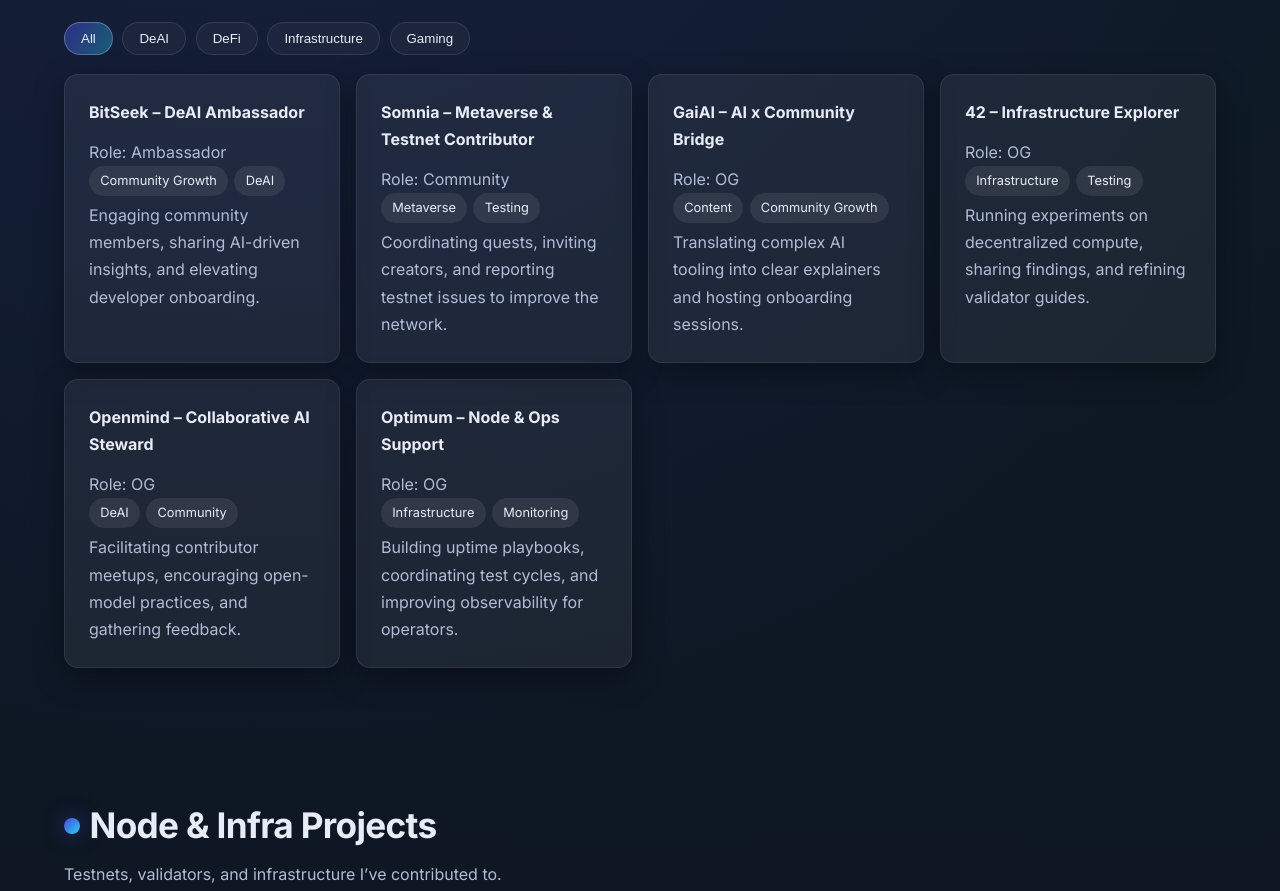
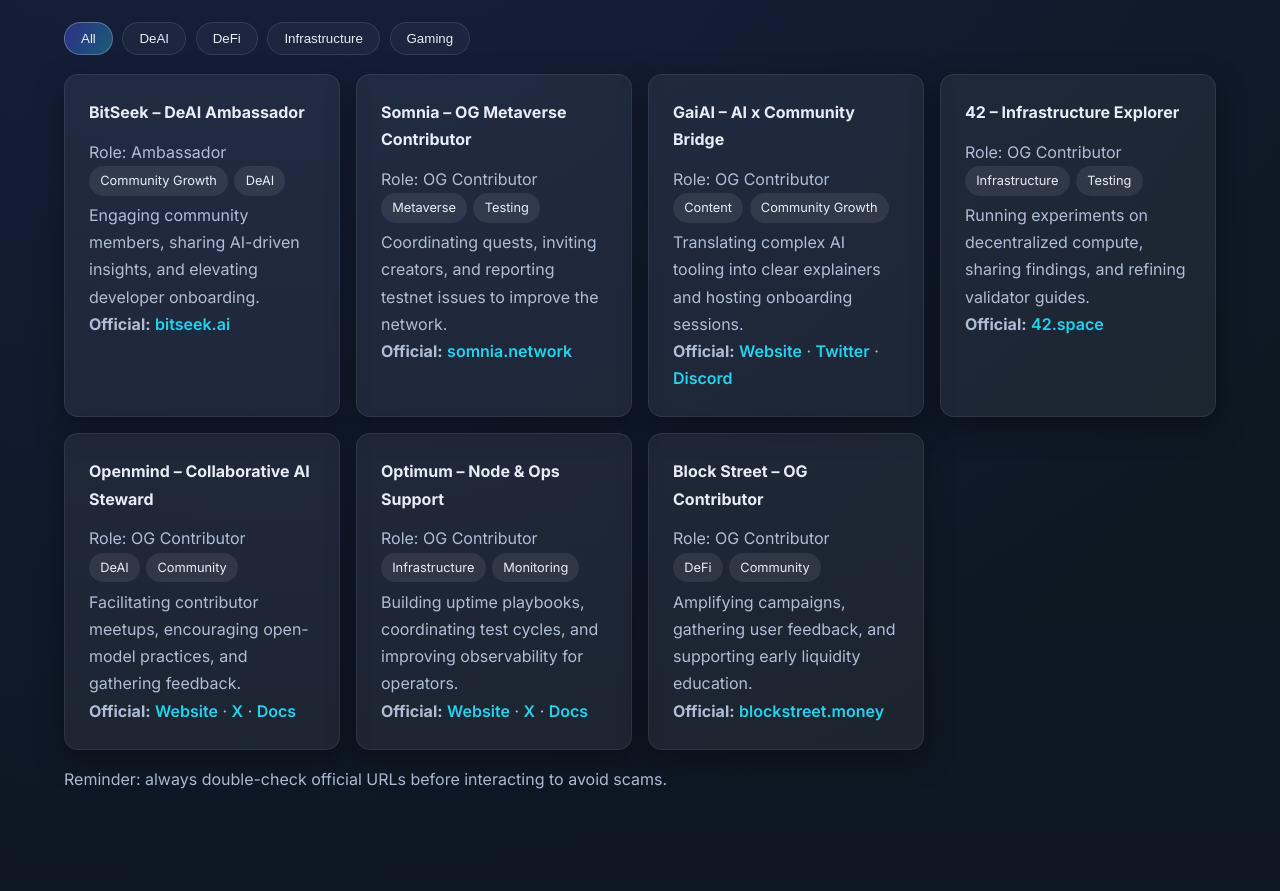
Before and after one commit to EldhiPutra/test, a plain HTML site: page index.html in a window 1280 px wide. Shown: the part 1400-2291 px from the top of the page. Drawn offline with Linux system fonts and the light colour scheme.

Commit message:
Refresh ambassador journey roles and links

```diff
--- a/index.html
+++ b/index.html
@@ -40,6 +40,9 @@
     }
 
     a { color: inherit; text-decoration: none; }
+
+    .card a { color: var(--accent2); font-weight: 600; }
+    .card a:hover { color: #7dd3fc; }
 
     img { max-width: 100%; display: block; }
 
@@ -519,7 +522,7 @@
         <ul class="muted">
           <li>Based in: Indonesia</li>
           <li>Focus: Web3 Ambassador, Decentralized AI, Node Operations</li>
-          <li>Communities: BitSeek, Somnia, Arcium, GaiAI, 42, Openmind, Optimum, Dill</li>
+          <li>Communities: BitSeek, Somnia, Arcium, GaiAI, 42, Openmind, Optimum, Block Street, Dill</li>
         </ul>
       </div>
     </div>
@@ -545,38 +548,52 @@
         <p class="muted">Role: Ambassador</p>
         <div class="tag">Community Growth</div><div class="tag">DeAI</div>
         <p class="muted">Engaging community members, sharing AI-driven insights, and elevating developer onboarding.</p>
+        <p class="muted"><strong>Official:</strong> <a href="https://bitseek.ai" target="_blank">bitseek.ai</a></p>
       </div>
       <div class="card" data-type="gaming">
-        <h4>Somnia – Metaverse &amp; Testnet Contributor</h4>
-        <p class="muted">Role: Community</p>
+        <h4>Somnia – OG Metaverse Contributor</h4>
+        <p class="muted">Role: OG Contributor</p>
         <div class="tag">Metaverse</div><div class="tag">Testing</div>
         <p class="muted">Coordinating quests, inviting creators, and reporting testnet issues to improve the network.</p>
+        <p class="muted"><strong>Official:</strong> <a href="https://somnia.network" target="_blank">somnia.network</a></p>
       </div>
       <div class="card" data-type="deai">
         <h4>GaiAI – AI x Community Bridge</h4>
-        <p class="muted">Role: OG</p>
+        <p class="muted">Role: OG Contributor</p>
         <div class="tag">Content</div><div class="tag">Community Growth</div>
         <p class="muted">Translating complex AI tooling into clear explainers and hosting onboarding sessions.</p>
+        <p class="muted"><strong>Official:</strong> <a href="https://gaiai.io/" target="_blank">Website</a> · <a href="https://x.com/GaiAIio" target="_blank">Twitter</a> · <a href="https://discord.gg/gaiai" target="_blank">Discord</a></p>
       </div>
       <div class="card" data-type="infra">
         <h4>42 – Infrastructure Explorer</h4>
-        <p class="muted">Role: OG</p>
+        <p class="muted">Role: OG Contributor</p>
         <div class="tag">Infrastructure</div><div class="tag">Testing</div>
         <p class="muted">Running experiments on decentralized compute, sharing findings, and refining validator guides.</p>
+        <p class="muted"><strong>Official:</strong> <a href="https://42.space/" target="_blank">42.space</a></p>
       </div>
       <div class="card" data-type="deai">
         <h4>Openmind – Collaborative AI Steward</h4>
-        <p class="muted">Role: OG</p>
+        <p class="muted">Role: OG Contributor</p>
         <div class="tag">DeAI</div><div class="tag">Community</div>
         <p class="muted">Facilitating contributor meetups, encouraging open-model practices, and gathering feedback.</p>
+        <p class="muted"><strong>Official:</strong> <a href="https://www.openmind.org/" target="_blank">Website</a> · <a href="https://x.com/openmind_agi" target="_blank">X</a> · <a href="https://docs.openmind.org/" target="_blank">Docs</a></p>
       </div>
       <div class="card" data-type="infra">
         <h4>Optimum – Node &amp; Ops Support</h4>
-        <p class="muted">Role: OG</p>
+        <p class="muted">Role: OG Contributor</p>
         <div class="tag">Infrastructure</div><div class="tag">Monitoring</div>
         <p class="muted">Building uptime playbooks, coordinating test cycles, and improving observability for operators.</p>
+        <p class="muted"><strong>Official:</strong> <a href="https://www.getoptimum.xyz/" target="_blank">Website</a> · <a href="https://x.com/get_optimum" target="_blank">X</a> · <a href="https://docs.getoptimum.xyz/" target="_blank">Docs</a></p>
+      </div>
+      <div class="card" data-type="defi">
+        <h4>Block Street – OG Contributor</h4>
+        <p class="muted">Role: OG Contributor</p>
+        <div class="tag">DeFi</div><div class="tag">Community</div>
+        <p class="muted">Amplifying campaigns, gathering user feedback, and supporting early liquidity education.</p>
+        <p class="muted"><strong>Official:</strong> <a href="https://blockstreet.money/" target="_blank">blockstreet.money</a></p>
       </div>
     </div>
+    <p class="muted" style="margin-top:1rem;">Reminder: always double-check official URLs before interacting to avoid scams.</p>
   </section>
 
   <!-- Node & Infra Projects Section -->
```
